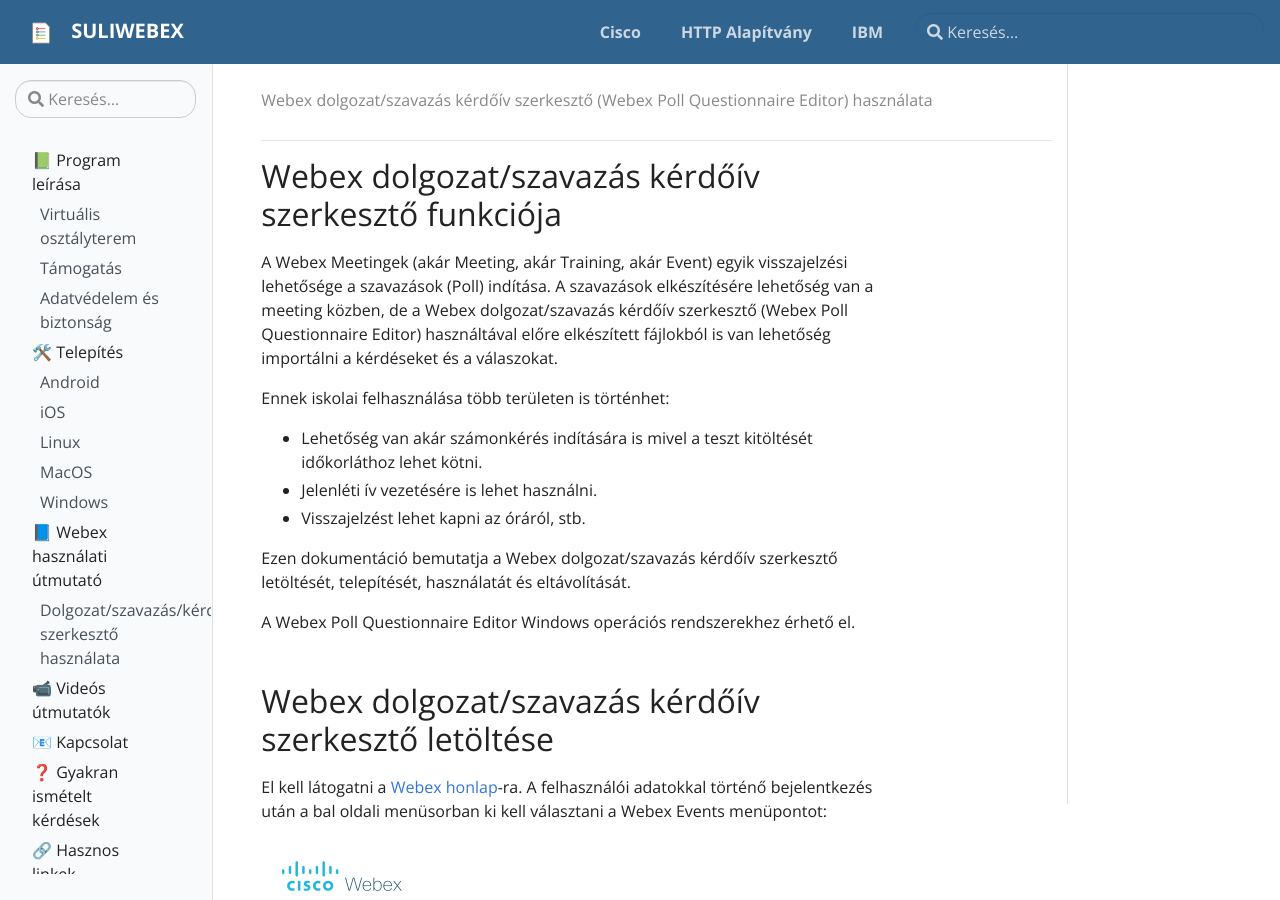
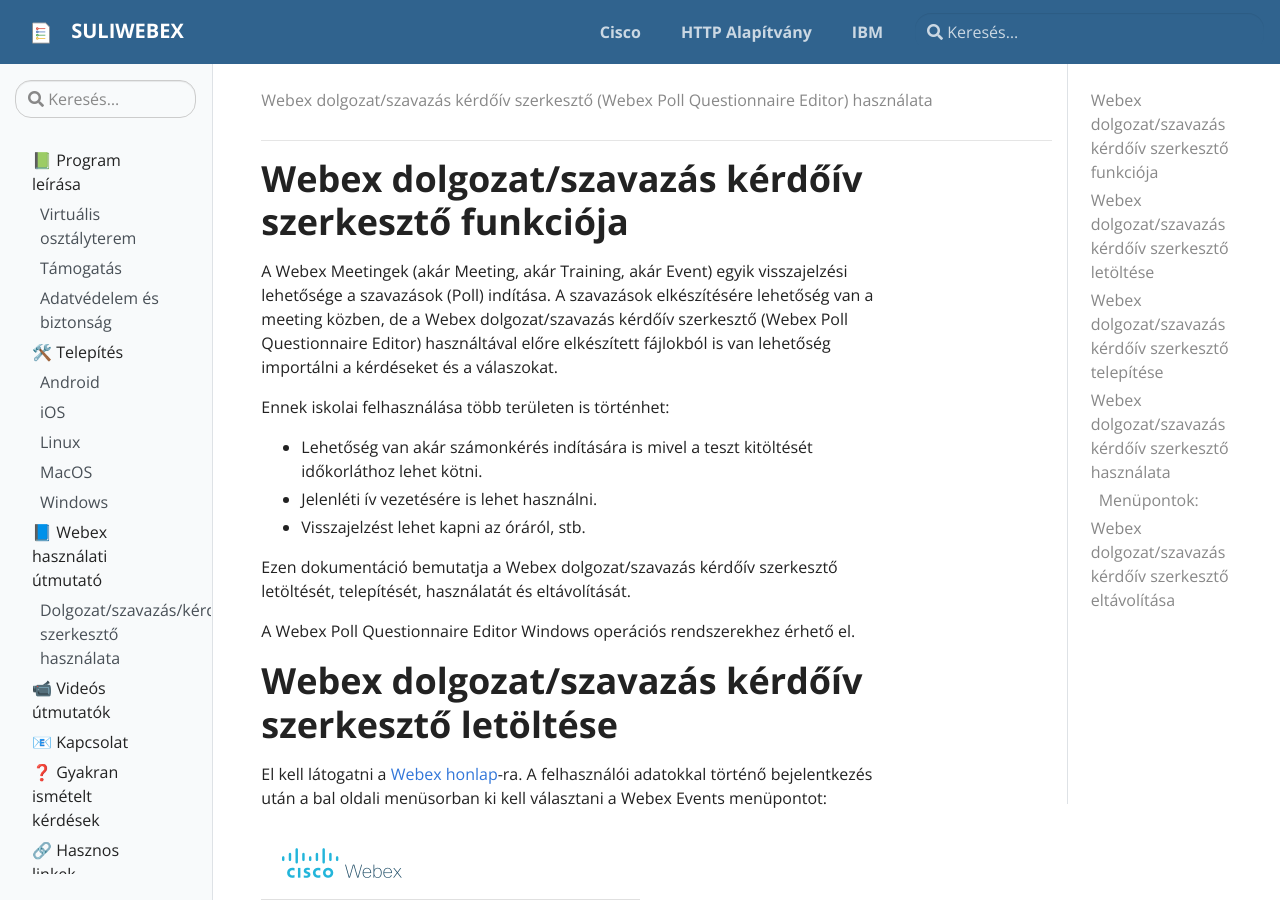
Before and after one commit to suliwebex/suliwebex.github.io, a Jekyll site: the page built from pages/dolgozat_szavazas_kerdoiv_szerkeszto.md, in a window 1280 px wide and 900 px high. Built offline with Jekyll 4.4.1, drawn with Linux system fonts in a browser that asks for light colours.

Commit message:
dolgozat_szavazas_kerdoiv_szerkeszto.md főcímek javítása a jobb oldali menü végett

```diff
--- a/pages/dolgozat_szavazas_kerdoiv_szerkeszto.md
+++ b/pages/dolgozat_szavazas_kerdoiv_szerkeszto.md
@@ -4,7 +4,7 @@ title: Webex dolgozat/szavazás kérdőív szerkesztő (Webex Poll Questionnaire
 permalink: /dolgozat_szavazas_kerdoiv_szerkeszto
 ---
 
-## Webex dolgozat/szavazás kérdőív szerkesztő funkciója
+# Webex dolgozat/szavazás kérdőív szerkesztő funkciója
 
 A Webex Meetingek (akár Meeting, akár Training, akár Event) egyik visszajelzési lehetősége a szavazások (Poll) indítása. A szavazások elkészítésére lehetőség van a meeting közben, de a Webex dolgozat/szavazás kérdőív szerkesztő (Webex Poll Questionnaire Editor) használtával előre elkészített fájlokból is van lehetőség importálni a kérdéseket és a válaszokat.
 
@@ -18,7 +18,7 @@ Ezen dokumentáció bemutatja a Webex dolgozat/szavazás kérdőív szerkesztő
 
 A Webex Poll Questionnaire Editor Windows operációs rendszerekhez érhető el.
 
-## Webex dolgozat/szavazás kérdőív szerkesztő letöltése
+# Webex dolgozat/szavazás kérdőív szerkesztő letöltése
 
 El kell látogatni a [Webex honlap](https://www.webex.com)-ra. A felhasználói adatokkal történő bejelentkezés után a bal oldali menüsorban ki kell választani a Webex Events menüpontot:
 
@@ -30,7 +30,7 @@ A megjelenő Webex Events oldalon a bal oldali menüsorban ki kell választani a
 
 [Közvetlen link](https://akamaicdn.webex.com/client/WBXclient-40.2.10-14/polleditor.msi) ami jelen dokumentáció elkészítésekor működik (verzióváltás miatt elképzelhető hogy későbbiekben nem lesz elérhető).
 
-## Webex dolgozat/szavazás kérdőív szerkesztő telepítése
+# Webex dolgozat/szavazás kérdőív szerkesztő telepítése
 
 A telepítést a __polleditor.msi__ filera történő dupla kattintással lehet megkezdeni.
 
@@ -58,7 +58,7 @@ Az __“Install”__ gombbal indítható a telepítés. Az esetlegesen megjelen
 
 A telepitést a __“Finish”__ gombbal lehet befejezni.
 
-## Webex dolgozat/szavazás kérdőív szerkesztő használata
+# Webex dolgozat/szavazás kérdőív szerkesztő használata
 
 A Webex Poll Questionnaire Editor-t a Start Menüben lehet elindítani.
 
@@ -116,7 +116,7 @@ A _Mentés_ gombbal ![Usage](/assets/img/pollquestionnaire/save_small.png) lehet
 
 A _Clear All_ gomb töröl mindent a listából (kérdések és válaszok). Nem kérdez vissza, ezért óvatosan használandó.
 
-### Menüpontok:
+## Menüpontok:
 
 File – Open – megnyitja a korábban elmentett .ATP filet.
 
@@ -128,7 +128,7 @@ File – Exit – kilép az alkalmazásból
 
 Help – About Poll Editor – Az alkalmazás adatainak megtekintése.
 
-## Webex dolgozat/szavazás kérdőív szerkesztő eltávolítása
+# Webex dolgozat/szavazás kérdőív szerkesztő eltávolítása
 
 Az alkalmazás eltávolítását a _polleditor.msi_ filera történő dupla kattintással lehet megkezdeni.
 
```
